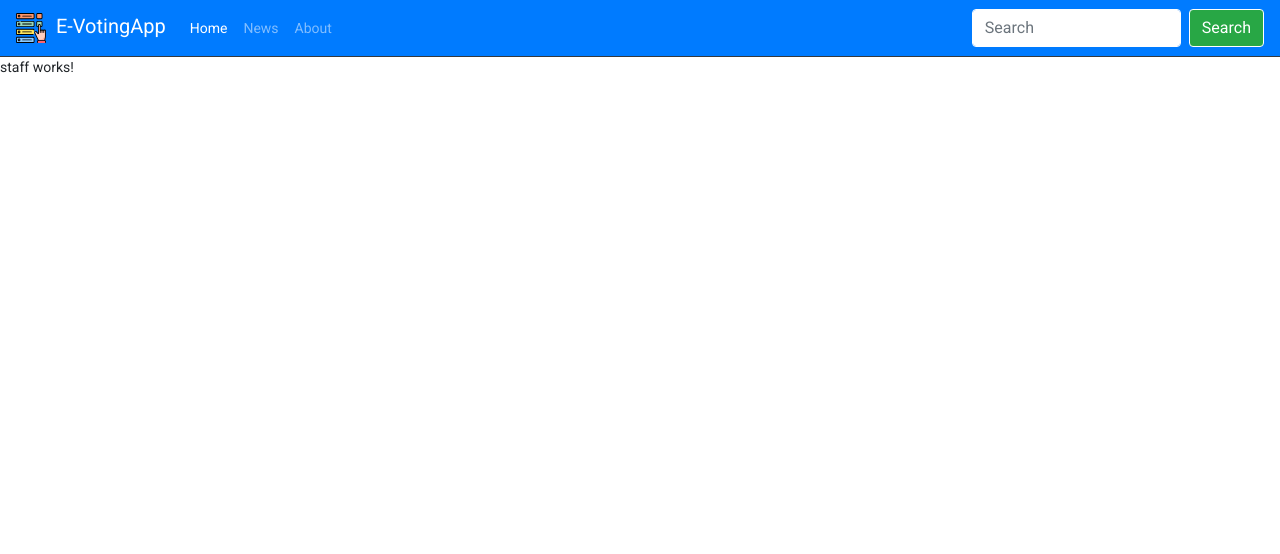
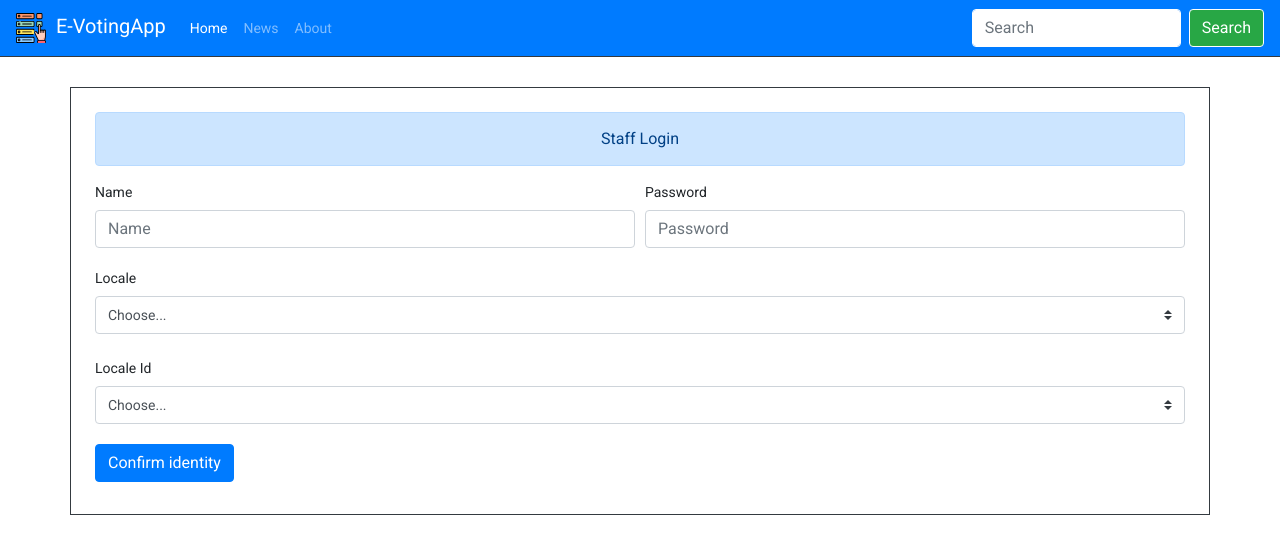
Before and after one commit to anshulShende/e_voting_app, an Angular app in the folder frontend/: page /staff in a window 1280 px wide. Shown: the top 554 px of the page. Built offline with nearby package versions, Linux system fonts and the light colour scheme.

Commit message:
Added Staff

```diff
--- a/frontend/src/app/app.module.ts
+++ b/frontend/src/app/app.module.ts
@@ -9,6 +9,7 @@ import { CandidateComponent } from './components/candidate/candidate.component';
 import { StaffComponent } from './components/staff/staff.component';
 import { AdminComponent } from './components/admin/admin.component';
 import { HttpClientModule } from '@angular/common/http';
+import { FormsModule } from '@angular/forms';
 
 const routes : Routes = [
   {
@@ -50,7 +51,8 @@ const routes : Routes = [
     BrowserModule,
     RouterModule.forRoot(routes),
     BrowserAnimationsModule,
-    HttpClientModule
+    HttpClientModule,
+    FormsModule
   ],
   exports: [
     RouterModule
--- a/frontend/src/app/components/staff/staff.component.css
+++ b/frontend/src/app/components/staff/staff.component.css
@@ -0,0 +1,3 @@
+.container{
+    margin-top: 30px;
+}
--- a/frontend/src/app/components/staff/staff.component.html
+++ b/frontend/src/app/components/staff/staff.component.html
@@ -1 +1,41 @@
-<p>staff works!</p>
+<div class="container p-4 border border-dark">
+    <h3 class="alert alert-primary text-center" role="alert">
+        Staff Login
+    </h3>
+    <form (ngSubmit)="staffLogin(name.value, password.value, locale.value, localeId.value)">
+        <div class="form-row">
+            <div class="form-group col-md-6">
+              <label for="inputEmail4">Name</label>
+              <input type="text" #name class="form-control" id="email" placeholder="Name">
+            </div>
+            <div class="form-group col-md-6">
+              <label for="inputPassword4">Password</label>
+              <input type="password" #password class="form-control" id="password" placeholder="Password">
+            </div>
+          </div>
+          <div class="form-group">
+            <label class="my-1 mr-2" for="inlineFormCustomSelectPref">Locale</label>
+            <select #locale class="custom-select my-1 mr-sm-2" id="inlineFormCustomSelectPref">
+                <option selected>Choose...</option>
+                <option value="Kasarvadavali">Kasarvadavali</option>
+                <option value="Manpada">Manpada</option>
+                <option value="Naupada">Naupada</option>
+            </select>
+        </div>
+        <div class="form-group">
+            <label class="my-1 mr-2" for="inlineFormCustomSelectPref">Locale Id</label>
+            <select #localeId class="custom-select my-1 mr-sm-2" id="inlineFormCustomSelectPref2">
+                <option selected>Choose...</option>
+                <option value="01">Sector-01</option>
+                <option value="02">Sector-02</option>
+            </select>
+        </div>
+        <div *ngIf="isPasswordInvalid" class="alert alert-danger" role="alert">
+            Invalid Password
+        </div>
+        <div *ngIf="isloginError" class="alert alert-danger" role="alert">
+            Authentication Failed! Please Try again
+        </div>
+        <button type="submit" class="btn btn-primary mb-2">Confirm identity</button>
+    </form>
+</div>
--- a/frontend/src/app/components/staff/staff.component.ts
+++ b/frontend/src/app/components/staff/staff.component.ts
@@ -1,4 +1,6 @@
 import { Component, OnInit } from '@angular/core';
+import { DataService } from 'src/app/data.service';
+import { HttpErrorResponse } from '@angular/common/http';
 
 @Component({
   selector: 'app-staff',
@@ -7,9 +9,38 @@ import { Component, OnInit } from '@angular/core';
 })
 export class StaffComponent implements OnInit {
 
-  constructor() { }
+  isPasswordInvalid: boolean;
+  staff: [];
+  isloginError: boolean;
+
+  constructor(
+    private dataService: DataService
+  ) {
+    this.isPasswordInvalid = false;
+    this.isloginError = false;
+  }
 
   ngOnInit(): void {
   }
 
+  staffLogin(name, password, locale, localeId){
+    if(password === '123'){
+      this.dataService.authenticateStaff(name,password,locale, localeId).subscribe( (response: any) =>{
+          if(true){
+            this.staff = response;
+            console.log(this.staff);
+          }
+          else{
+            console.log("Authentication failed");
+            this.isloginError = true;
+          }
+      }, (err: HttpErrorResponse) => {
+        console.log(err);
+      });
+    }else
+    {
+      console.log("invalid Password");
+      this.isPasswordInvalid = true;
+    }
+  }
 }
--- a/frontend/src/app/data.service.ts
+++ b/frontend/src/app/data.service.ts
@@ -13,4 +13,14 @@ export class DataService {
     console.log("in data services")
     return this.http.get('/getAllVoters');
   }
+
+  authenticateStaff(name, password, locale, localeId){
+    console.log("in authenticate Staff");
+    let body = new HttpParams();
+    body = body.set('name', name);
+    body = body.set('password', password);
+    body = body.set('locale', locale);
+    body = body.set('localeId',localeId);
+    return this.http.post('/authenticateStaff', body);
+  }
 }
```
Also changed, not shown: frontend/server.js (+16 -0 lines).
